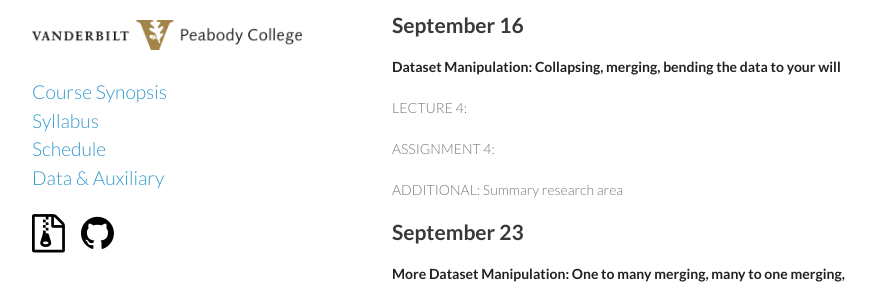
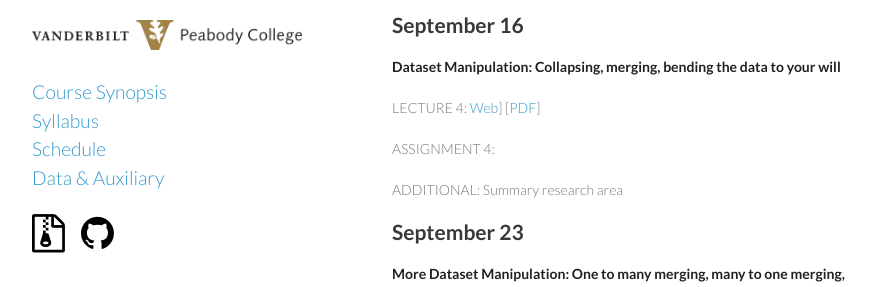
Before and after one commit to btskinner/lpo9951, a Jekyll site: the page built from schedule/index.md, in a window 1280 px wide and 900 px high, scrolled down 516 px. Shown: the part 161-448 px from the top of the window, without its empty margins (178-1054 px from the left). Built offline with Jekyll 4.4.1, drawn with Linux system fonts in a browser that asks for light colours; Markdown is read by kramdown in place of the engine named in the settings.

Commit message:
Update index.md

```diff
--- a/schedule/index.md
+++ b/schedule/index.md
@@ -36,7 +36,7 @@
 
 **Dataset Manipulation: Collapsing, merging, bending the data to your will**
 
-LECTURE 4:
+LECTURE 4: [Web](https://rawgit.com/btskinner/lpo9951/master/lecture/lecture4_dataset_manipulation.html)]  [[PDF](https://github.com/btskinner/lpo9951/raw/master/lecture/lecture4_dataset_manipulation.pdf)]
 
 ASSIGNMENT 4:
 
```
